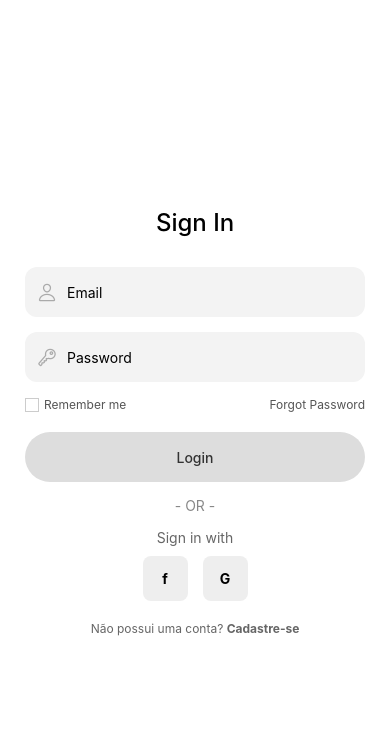
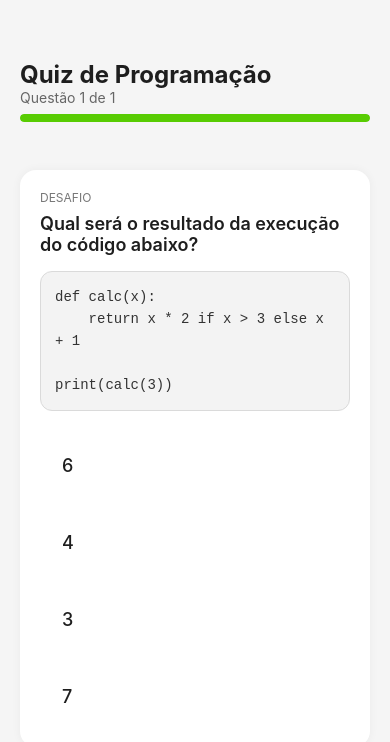
Before and after one commit to BrenoMontenegro/smarthub-mobile, a React Native app in the folder mobile/: screen /Quiz in a window 390 px wide. Shown: the top 742 px of the page. Built offline with nearby package versions, Linux system fonts and the light colour scheme.

Commit message:
feat: adding first exercise with quiz

```diff
--- a/mobile/src/app/navigation/AuthStack.tsx
+++ b/mobile/src/app/navigation/AuthStack.tsx
@@ -3,6 +3,7 @@ import SignInScreen from '../../features/auth/screens/SignInScreen'
 import SignUpScreen from '../../features/auth/screens/SignUpScreen'
 import SuccessScreen from '../../features/auth/screens/SuccessScreen'
 import { HomeScreen } from '../../features/home/screens/HomeScreen'
+import { QuizScreen } from '../../features/quiz/screens/QuizScreen'
 import { ProfileScreen } from '../../features/profile/screens/ProfileScreen'
 import { CameraExerciseScreen } from '../../features/exercises/screens/CameraExerciseScreen'
 
@@ -15,6 +16,7 @@ export default function AuthStack() {
       <Stack.Screen name="SignUp" component={SignUpScreen} />
       <Stack.Screen name="Success" component={SuccessScreen} />
       <Stack.Screen name="Home" component={HomeScreen} />
+      <Stack.Screen name="Quiz" component={QuizScreen} />
       <Stack.Screen name="Profile" component={ProfileScreen} />
       <Stack.Screen name="CameraExercises" component={CameraExerciseScreen} />
     </Stack.Navigator>
--- a/mobile/src/features/home/components/ChallengeCard.tsx
+++ b/mobile/src/features/home/components/ChallengeCard.tsx
@@ -16,6 +16,7 @@ interface Props {
   difficulty: string
   icon: any
   color: string
+  onPress?: () => void
 }
 
 export function ChallengeCard({
@@ -25,9 +26,14 @@ export function ChallengeCard({
   difficulty,
   icon,
   color,
+  onPress,
 }: Props) {
   return (
-    <TouchableOpacity style={styles.card}>
+    <TouchableOpacity
+      style={styles.card}
+      activeOpacity={0.8}
+      onPress={onPress}
+    >
       <View
         style={[
           styles.iconContainer,
@@ -66,7 +72,6 @@ export function ChallengeCard({
 
 const styles = StyleSheet.create({
   card: {
-    width: '47%',
     backgroundColor: '#FFF',
     borderRadius: 20,
     padding: 16,
--- a/mobile/src/features/home/screens/HomeScreen.tsx
+++ b/mobile/src/features/home/screens/HomeScreen.tsx
@@ -95,6 +95,11 @@ export function HomeScreen({ navigation }: any) {
           columnWrapperStyle={styles.cardsContainer}
           showsVerticalScrollIndicator={false}
           renderItem={({ item }) => (
+            <View
+              style={{
+                width: '48%',
+              }}
+            >
               <ChallengeCard
                 title={item.title}
                 description={item.description}
@@ -102,7 +107,13 @@ export function HomeScreen({ navigation }: any) {
                 difficulty={item.difficulty}
                 icon={item.icon}
                 color={item.color}
+                onPress={() =>
+                  navigation.navigate('Quiz', {
+                    challenge: item,
+                  })
+                }
               />
+            </View>
           )}
         />
       </View>
--- /dev/null
+++ b/mobile/src/features/quiz/data/mockQuestions.ts
@@ -0,0 +1,16 @@
+import { Question } from '../types/quiz.types'
+
+export const mockQuestions: Question[] = [
+  {
+    id: 1,
+    title: 'Qual será o resultado da execução do código abaixo?',
+    code: `def calc(x):
+    return x * 2 if x > 3 else x + 1
+
+print(calc(3))`,
+    options: ['6', '4', '3', '7'],
+    correctAnswer: '4',
+    explanation:
+      'Como x = 3 não é maior que 3, o operador ternário usa o ramo else.'
+  }
+]
--- /dev/null
+++ b/mobile/src/features/quiz/screens/QuizScreen.tsx
@@ -0,0 +1,132 @@
+import { useState } from 'react'
+import {
+  View,
+  Text,
+  TouchableOpacity,
+  ScrollView,
+} from 'react-native'
+import { mockQuestions } from '../data/mockQuestions'
+import { styles } from './quiz.styles'
+
+export function QuizScreen() {
+  const [currentQuestionIndex, setCurrentQuestionIndex] = useState(0)
+  const [selectedOption, setSelectedOption] = useState<string | null>(null)
+  const [isCorrect, setIsCorrect] = useState<boolean | null>(null)
+
+  const question = mockQuestions[currentQuestionIndex]
+
+  function handleSelectOption(option: string) {
+    setSelectedOption(option)
+
+    const correct = option === question.correctAnswer
+    setIsCorrect(correct)
+  }
+
+  function handleNextQuestion() {
+    setSelectedOption(null)
+    setIsCorrect(null)
+    setCurrentQuestionIndex(prev => prev + 1)
+  }
+
+  return (
+    <ScrollView style={styles.container} showsVerticalScrollIndicator={false}>
+      <View style={styles.header}>
+        <Text style={styles.title}>
+          Quiz de Programação
+        </Text>
+
+        <Text style={styles.progressText}>
+          Questão {currentQuestionIndex + 1} de {mockQuestions.length}
+        </Text>
+
+        <View style={styles.progressBarContainer}>
+          <View
+            style={[
+              styles.progressBar,
+              {
+                width: `${
+                  ((currentQuestionIndex + 1) /
+                    mockQuestions.length) *
+                  100
+                }%`,
+              },
+            ]}
+          />
+        </View>
+      </View>
+
+      <View style={styles.questionCard}>
+        <Text style={styles.questionType}>
+          DESAFIO
+        </Text>
+
+        <Text style={styles.questionTitle}>
+          {question.title}
+        </Text>
+
+        <View style={styles.codeContainer}>
+          <Text style={styles.codeText}>
+            {question.code}
+          </Text>
+        </View>
+
+        <View style={styles.optionsContainer}>
+          {question.options.map(option => {
+            const isSelected =
+              selectedOption === option
+
+            const isWrong =
+              isSelected && !isCorrect
+
+            return (
+              <TouchableOpacity
+                key={option}
+                style={[
+                  styles.optionButton,
+
+                  isSelected &&
+                    isCorrect &&
+                    styles.optionSelected,
+
+                  isWrong &&
+                    styles.optionWrong,
+                ]}
+                onPress={() =>
+                  handleSelectOption(option)
+                }
+                disabled={selectedOption !== null}
+              >
+                <Text style={styles.optionText}>
+                  {option}
+                </Text>
+              </TouchableOpacity>
+            )
+          })}
+        </View>
+      </View>
+
+      {isCorrect !== null && (
+        <View style={styles.feedbackContainer}>
+          <Text style={styles.feedbackTitle}>
+            {isCorrect
+              ? '✅ Correto!'
+              : '❌ Resposta incorreta'}
+          </Text>
+
+          <Text style={styles.feedbackText}>
+            {question.explanation}
+          </Text>
+
+          <TouchableOpacity
+            style={styles.nextButton}
+            onPress={handleNextQuestion}
+          >
+            <Text style={styles.nextButtonText}>
+              Próxima Questão
+            </Text>
+          </TouchableOpacity>
+        </View>
+      )}
+    </ScrollView>
+  )
+}
--- /dev/null
+++ b/mobile/src/features/quiz/screens/quiz.styles.ts
@@ -0,0 +1,144 @@
+import { StyleSheet } from 'react-native'
+
+export const styles = StyleSheet.create({
+  container: {
+    flex: 1,
+    backgroundColor: '#F5F5F5',
+    paddingHorizontal: 20,
+    paddingTop: 60,
+  },
+
+  header: {
+    marginBottom: 24,
+  },
+
+  title: {
+    fontSize: 24,
+    fontWeight: '700',
+    color: '#1E1E1E',
+  },
+
+  progressText: {
+    fontSize: 14,
+    color: '#666',
+    marginBottom: 8,
+  },
+
+  progressBarContainer: {
+    width: '100%',
+    height: 8,
+    backgroundColor: '#E0E0E0',
+    borderRadius: 999,
+    overflow: 'hidden',
+  },
+
+  progressBar: {
+    height: '100%',
+    width: '40%',
+    backgroundColor: '#58CC02',
+    borderRadius: 999,
+  },
+
+  questionCard: {
+    backgroundColor: '#FFFFFF',
+    borderRadius: 16,
+    padding: 20,
+    marginTop: 24,
+    shadowColor: '#000',
+    shadowOpacity: 0.05,
+    shadowRadius: 10,
+    elevation: 3,
+  },
+
+  questionType: {
+    fontSize: 12,
+    color: '#777',
+    marginBottom: 8,
+  },
+
+  questionTitle: {
+    fontSize: 18,
+    fontWeight: '600',
+    color: '#1E1E1E',
+    marginBottom: 16,
+  },
+
+  codeContainer: {
+    backgroundColor: '#F3F3F3',
+    borderWidth: 1,
+    borderColor: '#DADADA',
+    borderRadius: 12,
+    padding: 14,
+  },
+
+  codeText: {
+    fontFamily: 'monospace',
+    fontSize: 14,
+    color: '#333',
+    lineHeight: 22,
+  },
+
+  optionsContainer: {
+    marginTop: 24,
+    gap: 16,
+  },
+
+  optionButton: {
+    backgroundColor: '#FFFFFF',
+    borderRadius: 14,
+    paddingVertical: 18,
+    paddingHorizontal: 20,
+    borderWidth: 2,
+    borderColor: 'transparent',
+  },
+
+  optionSelected: {
+    borderColor: '#58CC02',
+    backgroundColor: '#EFFFF0',
+  },
+
+  optionWrong: {
+    borderColor: '#FF4D4D',
+    backgroundColor: '#FFF0F0',
+  },
+
+  optionText: {
+    fontSize: 18,
+    color: '#1E1E1E',
+    fontWeight: '500',
+  },
+
+  feedbackContainer: {
+    marginTop: 24,
+    backgroundColor: '#EFFFF0',
+    borderRadius: 16,
+    padding: 20,
+  },
+
+  feedbackTitle: {
+    fontSize: 18,
+    fontWeight: '700',
+    color: '#1E1E1E',
+    marginBottom: 8,
+  },
+
+  feedbackText: {
+    fontSize: 14,
+    color: '#555',
+    lineHeight: 20,
+  },
+
+  nextButton: {
+    marginTop: 20,
+    backgroundColor: '#FFFFFF',
+    paddingVertical: 16,
+    borderRadius: 14,
+    alignItems: 'center',
+  },
+
+  nextButtonText: {
+    fontSize: 16,
+    fontWeight: '700',
+    color: '#1E1E1E',
+  },
+})
```
Also changed, not shown: mobile/src/features/quiz/types/quiz.types.ts (added, +8 -0 lines), mobile/src/features/quiz/components/AnswerOption.tsx (added), mobile/src/features/quiz/components/FeedbackBox.tsx (added), mobile/src/features/quiz/components/QuestionCard.tsx (added), mobile/src/features/quiz/hooks/useQuiz.ts (added), mobile/src/features/quiz/services/quiz.service.ts (added). Lines whose indentation alone changed are shown as unchanged.
